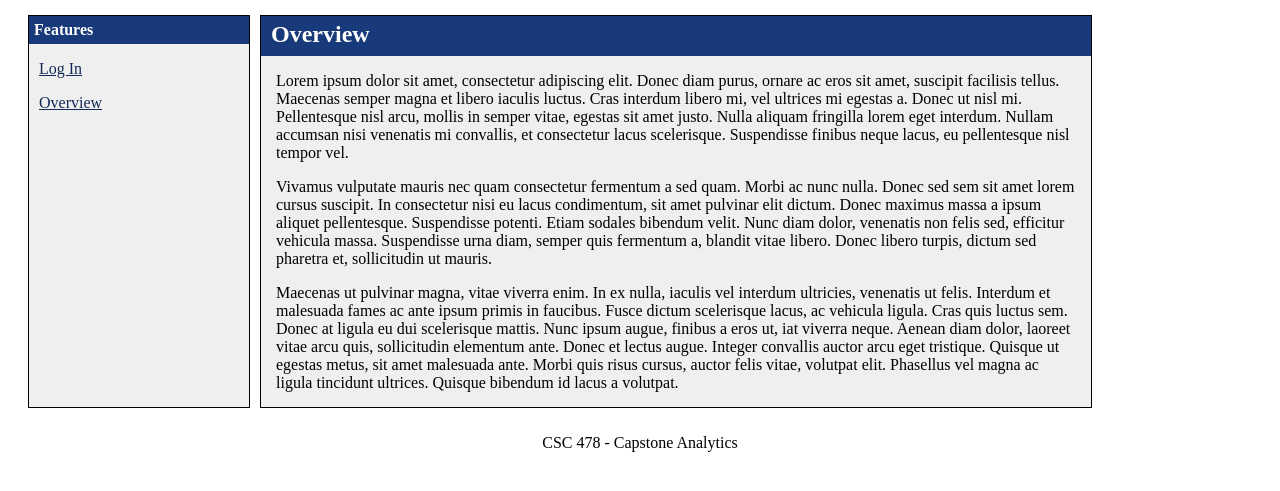
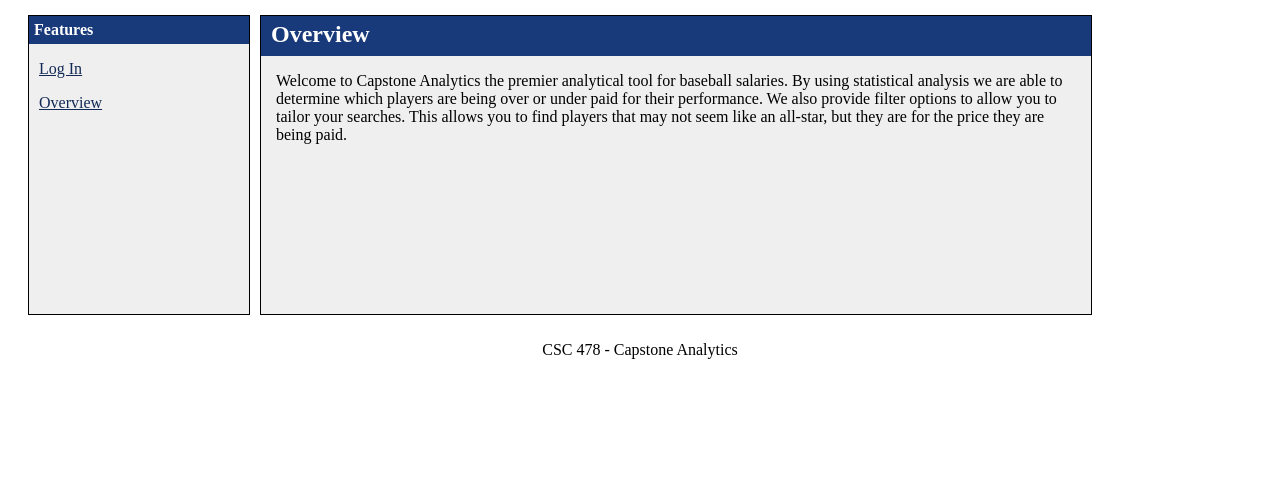
Before and after one commit to Capstone-Analytics/project, a PHP site: page /index.php in a window 1280 px wide. Shown: the part 116-607 px from the top of the page. Run offline with PHP 8.4, Linux system fonts and the light colour scheme; a stand-in replaces the project's code that opens the database connection.

Commit message:
Copied the overview
Copied the overview provided by Ben into the page. Reposted it to the
website for user manual.

```diff
--- a/index.php
+++ b/index.php
@@ -11,29 +11,9 @@
     <div id='content'>
       <h2 id='contentHeader'>Overview</h2>
       <p>
-        Lorem ipsum dolor sit amet, consectetur adipiscing elit.
-        Donec diam purus, ornare ac eros sit amet, suscipit facilisis tellus.
-        Maecenas semper magna et libero iaculis luctus. Cras interdum libero mi,
-        vel ultrices mi egestas a. Donec ut nisl mi. Pellentesque nisl arcu, mollis in semper vitae,
-        egestas sit amet justo. Nulla aliquam fringilla lorem eget interdum. Nullam accumsan nisi venenatis mi convallis,
-        et consectetur lacus scelerisque. Suspendisse finibus neque lacus, eu pellentesque nisl tempor vel.
+       Welcome to Capstone Analytics the premier analytical tool for baseball salaries. By using statistical analysis we are able to determine which players are being over or under paid for their performance. We also provide filter options to allow you to tailor your searches. This allows you to find players that may not seem like an all-star, but they are for the price they are being paid.
       </p>
-      <p>
-        Vivamus vulputate mauris nec quam consectetur fermentum a sed quam. Morbi ac nunc nulla.
-        Donec sed sem sit amet lorem cursus suscipit. In consectetur nisi eu lacus condimentum,
-        sit amet pulvinar elit dictum. Donec maximus massa a ipsum aliquet pellentesque. Suspendisse potenti.
-        Etiam sodales bibendum velit. Nunc diam dolor, venenatis non felis sed, efficitur vehicula massa.
-        Suspendisse urna diam, semper quis fermentum a, blandit vitae libero. Donec libero turpis, dictum sed pharetra et,
-        sollicitudin ut mauris.
-      </p>
-      <p>
-        Maecenas ut pulvinar magna, vitae viverra enim. In ex nulla, iaculis vel interdum ultricies,
-        venenatis ut felis. Interdum et malesuada fames ac ante ipsum primis in faucibus. Fusce dictum scelerisque lacus,
-        ac vehicula ligula. Cras quis luctus sem. Donec at ligula eu dui scelerisque mattis. Nunc ipsum augue, finibus a eros ut,
-        iat viverra neque. Aenean diam dolor, laoreet vitae arcu quis, sollicitudin elementum ante. Donec et lectus augue.
-        Integer convallis auctor arcu eget tristique. Quisque ut egestas metus, sit amet malesuada ante. Morbi quis risus cursus,
-        auctor felis vitae, volutpat elit. Phasellus vel magna ac ligula tincidunt ultrices. Quisque bibendum id lacus a volutpat.
-      </p>
+
     </div>
   </div>
 </div>
```
